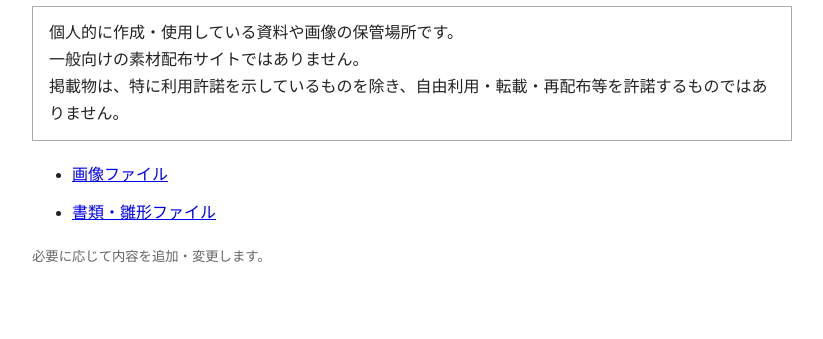
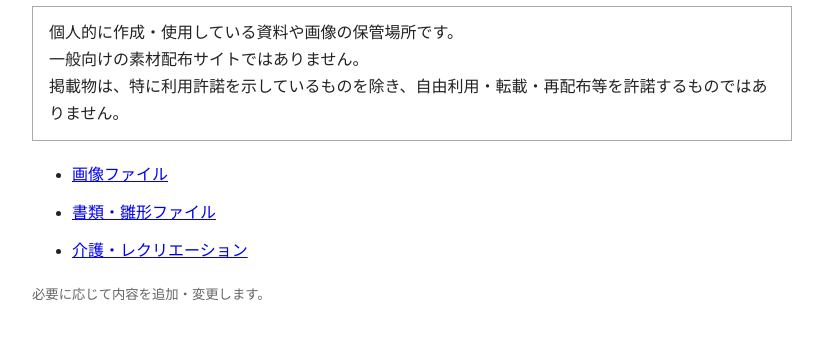
Before and after one commit to toolbox874/work-assets, a plain HTML site: page index.html in a window 1280 px wide. Shown: the part 95-434 px from the top of the page, without its empty margins (228-1051 px from the left). Drawn offline with Linux system fonts and the light colour scheme.

Commit message:
Add recreation page link

```diff
--- a/index.html
+++ b/index.html
@@ -39,6 +39,7 @@ small { color: #666; }
 <ul>
   <li><a href="illustrations.html">画像ファイル</a></li>
   <li><a href="templates.html">書類・雛形ファイル</a></li>
+  <li><a href="recreation.html">介護・レクリエーション</a></li>
 </ul>
 
 <p><small>必要に応じて内容を追加・変更します。</small></p>
```
